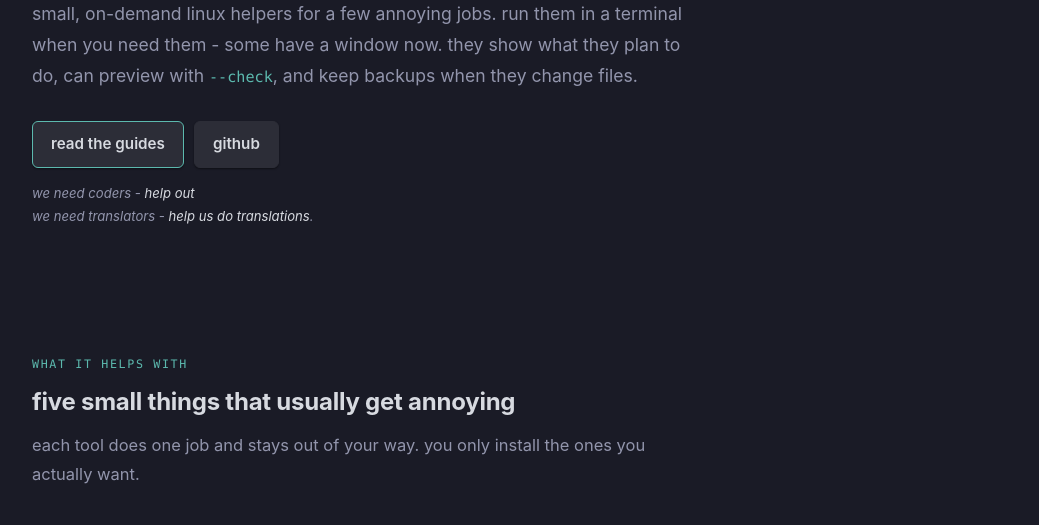
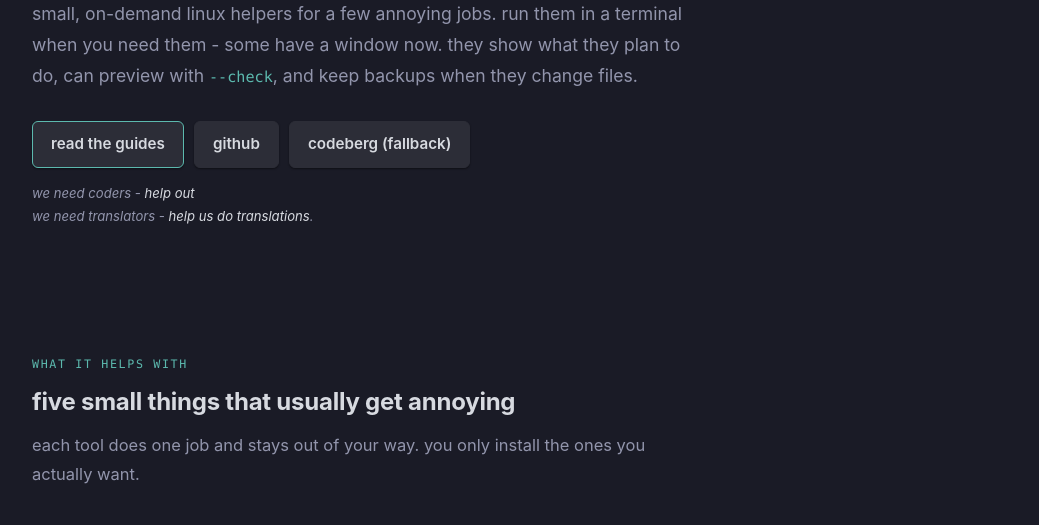
Before and after one commit to Maidware-Project/Maidware-Project.github.io, a plain HTML site: page index.html in a window 1280 px wide. Shown: the part 266-791 px from the top of the page, without its empty margins (120-1159 px from the left). Drawn offline with Linux system fonts and the light colour scheme.

Commit message:
docs: add Codeberg fallback links across site

```diff
--- a/index.html
+++ b/index.html
@@ -106,6 +106,7 @@
         <div class="hero-actions">
           <a class="btn btn-primary" href="guides/" data-i18n="hero.cta1">read the guides</a>
           <a class="btn" href="https://github.com/Maidware-Project">github</a>
+          <a class="btn" href="https://codeberg.org/Maidware_Project">codeberg (fallback)</a>
         </div>
         <p class="lang-note" data-i18n="lang.note">we need coders - <a href="contributions/">help out</a><br>we need translators - <a href="contributions/#translations">help us do translations</a>.</p>
       </div>
@@ -488,6 +489,7 @@
           <a class="btn btn-primary" href="guides/#quick-start" data-i18n="cta.btn1">read the setup guide</a>
           <a class="btn" href="contributions/" data-i18n="cta.btn4">contributions</a>
           <a class="btn" href="https://github.com/Maidware-Project">github</a>
+          <a class="btn" href="https://codeberg.org/Maidware_Project">codeberg (fallback)</a>
         </div>
       </div>
     </div>
@@ -514,6 +516,8 @@
       <div>
         <h4 data-i18n="footer.elsewhere">elsewhere</h4>
         <ul>
+          <li><a href="https://github.com/Maidware-Project">github</a></li>
+          <li><a href="https://codeberg.org/Maidware_Project">codeberg (fallback)</a></li>
           <li><a href="guides/" data-i18n="nav.guides">guides</a></li>
           <li><a href="performance/" data-i18n="nav.performance">performance</a></li>
           <li><a href="faq/" data-i18n="nav.faq">faq</a></li>
```
